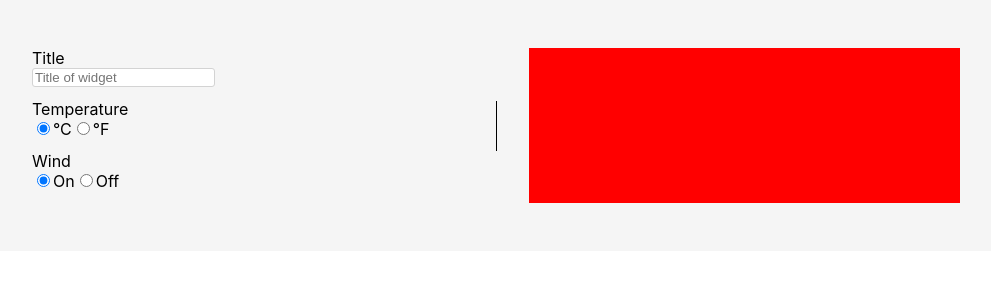
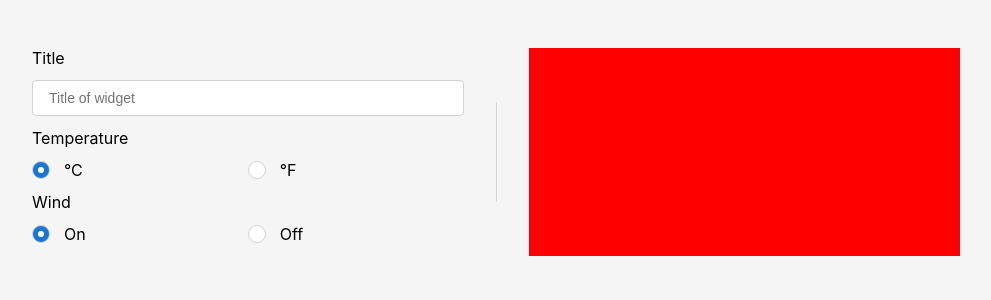
Before and after one commit to frankda/React-Weather-Widget, a React (Create React App) app: page / in a window 1280 px wide. Shown: the top 300 px of the page, without its empty margins (32-1023 px from the left). Built offline with nearby package versions, Linux system fonts and the light colour scheme.

Commit message:
- Update editor

```diff
--- a/src/components/editor/Editor.scss
+++ b/src/components/editor/Editor.scss
@@ -18,20 +18,74 @@
         display: none;
     }
     &__control-field {
-        padding-bottom: 12px;
+        display: flex;
+        flex-direction: column;
+        margin-bottom: 12px;
+    }
+    &__control-label {
+        margin-bottom: 12px;
     }
     &__text-input {
         display: block;
-        border-radius: 3px;
-        border: 1px solid lightgray;
+        padding-left: 16px;
+        font-size: 14px;
+        height: 32px;
+        border-radius: 4px;
+        border: 1px solid #d3d3d3;
         transition: box-shadow 0.3s;
         &:focus {
             outline: none;
-            box-shadow: 0 0 5px 2px #D3D3D3;
+            box-shadow: 0 0 5px 2px #d3d3d3;
         }
     }
     &__radio-group {
         display: flex;
+    }
+
+    &__radio-btn {
+        position: relative;
+        cursor: pointer;
+        width: 50%;
+    }
+    &__radio-input {
+        display: none;
+        &:checked {
+            ~ .editor__radio-icon {
+                background-color: #1976d2;
+                &:after {
+                    display: block;
+                }
+            }
+        }
+    }
+    &__radio-icon {
+        position: absolute;
+        top: 0;
+        left: 0;
+        bottom: 0;
+        margin: auto;
+        width: 16px;
+        height: 16px;
+        border: 1px solid #d3d3d3;
+        border-radius: 50%;
+        background-color: white;
+        &:after {
+            position: absolute;
+			top: 0px;
+			right: 0;
+			bottom: 0;
+			left: 0px;
+			display: none;
+			width: 6px;
+			height: 6px;
+			margin: auto;
+			background: white;
+			border-radius: 50%;
+			content: '';
+        }
+    }
+    &__radio-text {
+        margin-left: 32px;
     }
 
     // desktop
@@ -39,11 +93,19 @@
         width: 1024px;
         background-color: #f5f5f5;
         border-radius: 0 0 12px 12px;
+        position: relative;
+        &:before {
+            position: absolute;
+            content: '';
+            width: 100%;
+            height: 4px;
+            background-color: #1976d2;
+            top: -12px;
+        }
 
         &__container {
             padding: 48px;
             flex-direction: row;
-            // align-items: center;
         }
         &__edit-panel {
             width: 50%;
@@ -56,9 +118,9 @@
         &__verticle-divider {
             display: block;
             width: 0px;
-            height: 50px;
+            height: 100px;
             align-self: center;
-            border-right: 1px solid black;
+            border-right: 1px solid #d3d3d3;
         }
     }
 }
--- a/src/components/editor/Editor.tsx
+++ b/src/components/editor/Editor.tsx
@@ -2,9 +2,17 @@ import React, { useState } from 'react';
 import './Editor.scss';
 
 const Editor: React.FC = () => {
-    // Assume temperature Celsius and show wind are checked in default
+    // Assumption:
+    // Title is not set as default
+    // Temperature default unit is Celsius
+    // Wind is shown in default
+    const [ widgetTitle, setWidgetTitle ] = useState('' as string);
     const [ isCelsius , setIsCelsius ] = useState(true as boolean);
-    const [ showWind, setShowWind ] = useState(true as boolean)
+    const [ showWind, setShowWind ] = useState(true as boolean);
+
+    const handleWidgetTitleChange = (event: React.FormEvent<HTMLInputElement>) => {
+        setWidgetTitle(event.currentTarget.value);
+    }
 
     return (
         <div className="editor">
@@ -12,14 +20,16 @@ const Editor: React.FC = () => {
 
                 <div className="editor__edit-panel">
                     <div className="editor__control-field">
-                        <span className="eidtor__control-label">Title</span>
+                        <span className="editor__control-label">Title</span>
                         <input
                             type="text"
                             className="editor__text-input"
-                            placeholder="Title of widget" />
+                            placeholder="Title of widget"
+                            value = {widgetTitle}
+                            onChange={handleWidgetTitleChange} />
                     </div>
                     <div className="editor__control-field">
-                        <span className="eidtor__control-label">Temperature</span>
+                        <span className="editor__control-label">Temperature</span>
                         <div className="editor__radio-group">
                             <label className="editor__radio-btn">
                                 <input
@@ -29,7 +39,7 @@ const Editor: React.FC = () => {
                                     defaultChecked={isCelsius}
                                     onChange={() => setIsCelsius(true)} />
                                 <span className="editor__radio-icon" />
-                                <span>&#176;C</span>
+                                <span className="editor__radio-text">&#176;C</span>
                             </label>
                             <label className="editor__radio-btn">
                                 <input
@@ -38,12 +48,12 @@ const Editor: React.FC = () => {
                                     name="temperature"
                                     onChange={() => setIsCelsius(false)} />
                                 <span className="editor__radio-icon" />
-                                <span>&#176;F</span>
+                                <span className="editor__radio-text">&#176;F</span>
                             </label>
                         </div>
                     </div>
                     <div className="editor__control-field">
-                        <span className="eidtor__control-label">Wind</span>
+                        <span className="editor__control-label">Wind</span>
                         <div className="editor__radio-group">
                             <label className="editor__radio-btn">
                                 <input
@@ -53,7 +63,7 @@ const Editor: React.FC = () => {
                                      defaultChecked={showWind}
                                      onChange={() => setShowWind(true)}  />
                                 <span className="editor__radio-icon" />
-                                <span>On</span>
+                                <span className="editor__radio-text">On</span>
                             </label>
                             <label className="editor__radio-btn">
                                 <input
@@ -62,7 +72,7 @@ const Editor: React.FC = () => {
                                     name="wind"
                                     onChange={() => setShowWind(false)} />
                                 <span className="editor__radio-icon" />
-                                <span>Off</span>
+                                <span className="editor__radio-text">Off</span>
                             </label>
                         </div>
                     </div>
```
